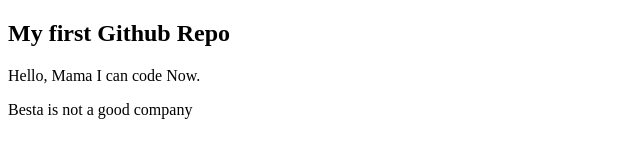
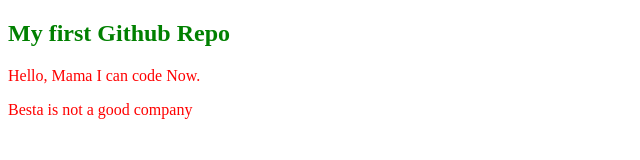
Before and after one commit to habibeth/doctors-repo, a plain HTML site: page index.html in a window 1280 px wide. Shown: the whole page, without its empty margins (0-640 px from the left). Drawn offline with Linux system fonts and the light colour scheme.

Commit message:
color added

```diff
--- a/index.html
+++ b/index.html
@@ -4,6 +4,7 @@
     <meta charset="UTF-8">
     <meta name="viewport" content="width=device-width, initial-scale=1.0">
     <title>Document</title>
+    <link rel="stylesheet" href="style.css">
 </head>
 <body>
     <h2>My first Github Repo</h2>
--- /dev/null
+++ b/style.css
@@ -0,0 +1,6 @@
+p{
+    color: red;
+}
+h2{
+    color: green;
+}
```
